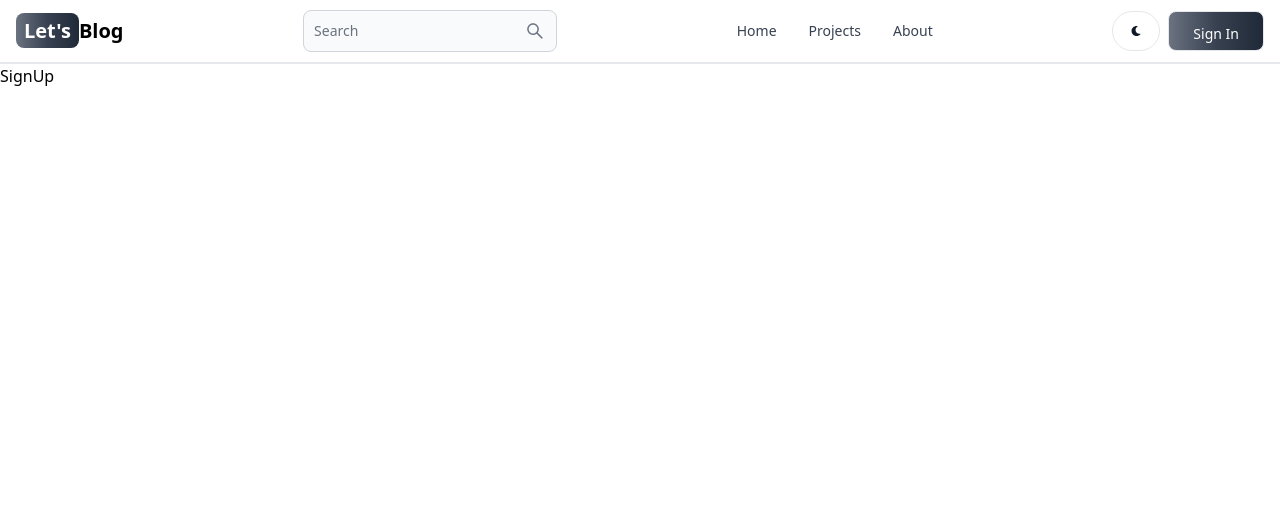
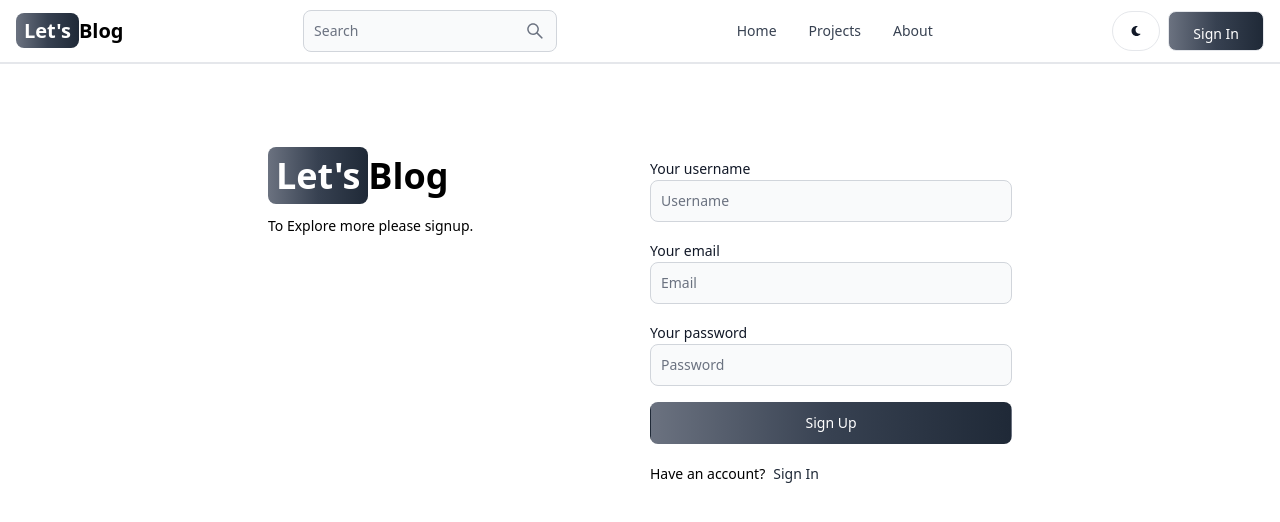
Before and after one commit to Kishoreram2004/let-s-blog, a React (Vite) app in the folder clientSide/: page /sign-up in a window 1280 px wide. Shown: the top 522 px of the page. Built offline with nearby package versions, Linux system fonts and the light colour scheme.

Commit message:
created signup page

```diff
--- a/clientSide/src/pages/SignUp.jsx
+++ b/clientSide/src/pages/SignUp.jsx
@@ -1,8 +1,44 @@
+import { Button, Label, TextInput } from 'flowbite-react'
 import React from 'react'
+import { Link } from 'react-router-dom'
 
 const SignUp = () => {
   return (
-    <div>SignUp</div>
+    <div className='min-h-screen mt-20'>
+      <div className='flex p-3 max-w-3xl mx-auto flex-col sm:flex-row gap-5'>
+        <div className='flex-1'>
+            <Link to="/" className='text-4xl font-bold dark:text-white'>
+                <span className='px-2 py-1 bg-gradient-to-r from-gray-500 via-gray-700 to-gray-800 text-white rounded-lg ' >Let's</span>
+                Blog
+            </Link>
+            <p className='text-sm mt-5 '>
+              To Explore more please signup.
+            </p>
+        </div>
+      <div className='flex-1'>
+          <form className='flex flex-col gap-4' >
+            <div>
+                <Label value="Your username"></Label>
+                <TextInput type="text" placeholder='Username' id='username'/>
+            </div>
+            <div>
+                <Label value="Your email"></Label>
+                <TextInput type="text" placeholder='Email' id='email'/>
+            </div>
+            <div>
+                <Label value="Your password"></Label>
+                <TextInput type="password" placeholder='Password' id='password'/>
+            </div>
+            <Button className='bg-gradient-to-r from-gray-500 via-gray-700 to-gray-800' type="submit">Sign Up </Button>
+
+          </form>
+          <div className='flex gap-2 text-sm mt-5 '>
+            <spam>Have an account?</spam>
+            <Link to="/sign-in" className='text-gray-800'>Sign In</Link>
+          </div>
+      </div>
+      </div>
+    </div>
   )
 }
 
```
